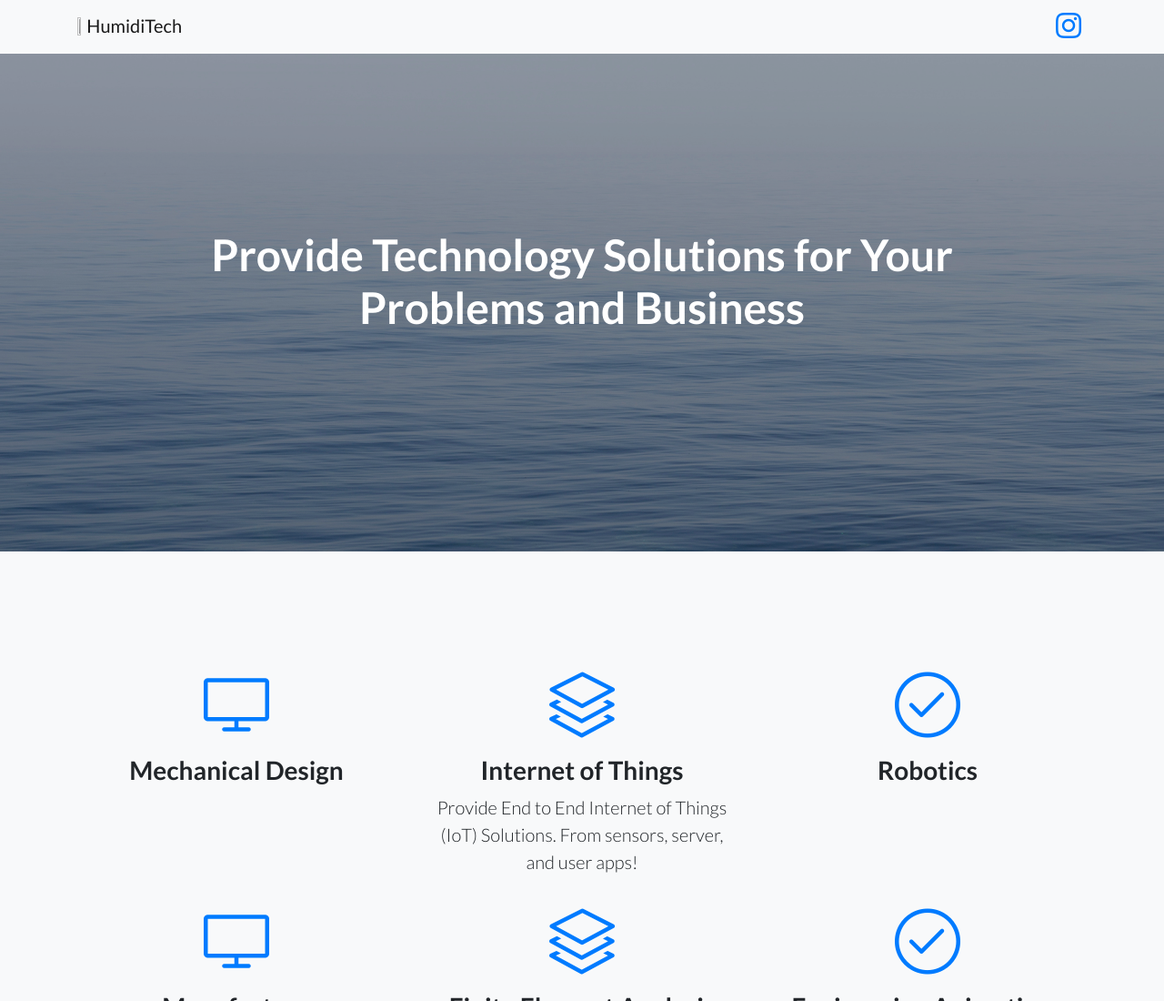
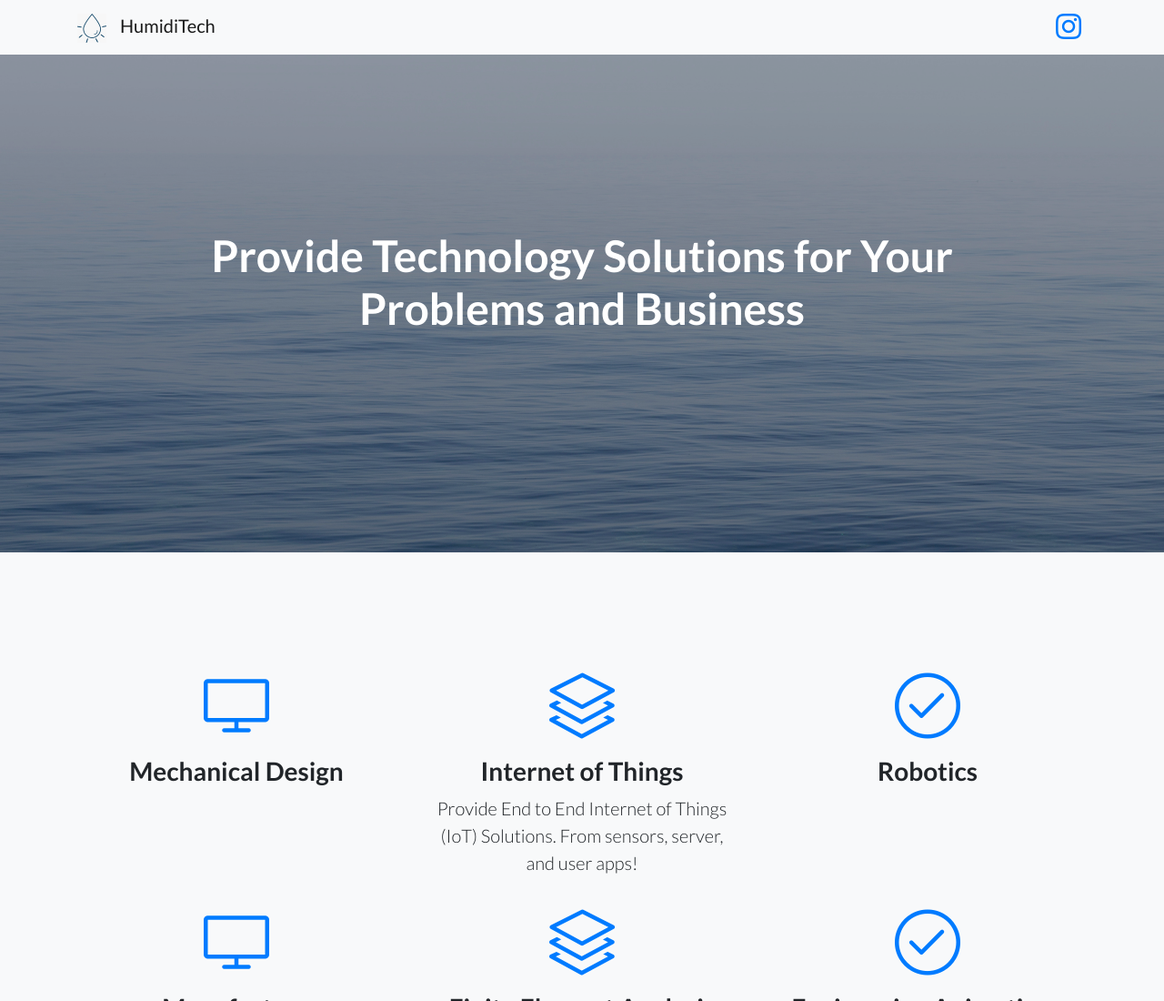
Before and after one commit to bayuabi/humiditech.github.io, a plain HTML site: page index.html in a window 1280 px wide. Shown: the top 1100 px of the page at 91% size. Drawn offline with Linux system fonts and the light colour scheme.

Commit message:
update index

```diff
--- a/index.html
+++ b/index.html
@@ -9,6 +9,9 @@
   <meta name="author" content="">
 
   <title>Humiditech</title>
+
+  <link rel="icon" type="image/png" sizes="32x32" href="img/logo32x32.png">
+
 
   <!-- Bootstrap core CSS -->
   <link href="vendor/bootstrap/css/bootstrap.min.css" rel="stylesheet">
@@ -28,7 +31,7 @@
   <!-- Navigation -->
   <nav class="navbar navbar-light bg-light static-top">
     <div class="container">
-      <a class="navbar-brand" href="#"><span><img src="img/logo-humiditech.jpg" alt="" srcset="" style="height: 5%; width: 5%;"></span> HumidiTech</a>
+      <a class="navbar-brand" href="#"><span><img src="img/logo32x32.png" alt="" srcset="" style="margin-right: 15px;"></span>HumidiTech</a>
       <a href="https://www.instagram.com/humiditech/">
         <i class="fab fa-instagram fa-2x fa-fw"></i>
       </a>
```
Also changed, not shown: img/logo-humiditech.jpg (added), img/logo-humiditech.svg (added), img/logo32x32.png (added).
